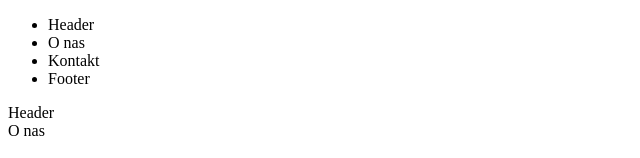
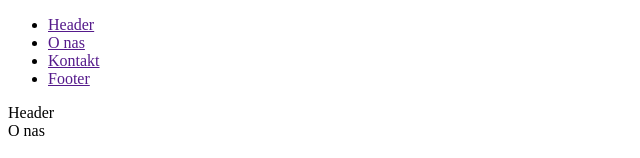
Before and after one commit to ekay5/git-zadanie5, a plain HTML site: page index.html in a window 1280 px wide. Shown: the top 158 px of the page, without its empty margins (0-640 px from the left). Drawn offline with Linux system fonts and the light colour scheme.

Commit message:
dodanie linków w nawigacji

```diff
--- a/index.html
+++ b/index.html
@@ -9,10 +9,10 @@
 <body>
     <nav>
         <ul>
-            <li>Header</li>
-            <li>O nas</li>
-            <li>Kontakt</li>
-            <li>Footer</li>
+            <li ><a href="">Header</a></li>
+            <li><a href="">O nas</a></li>
+            <li><a href="">Kontakt</a></li>
+            <li><a href="">Footer</a></li>
         </ul>
     </nav>
     <header id="main">Header</header>
```
